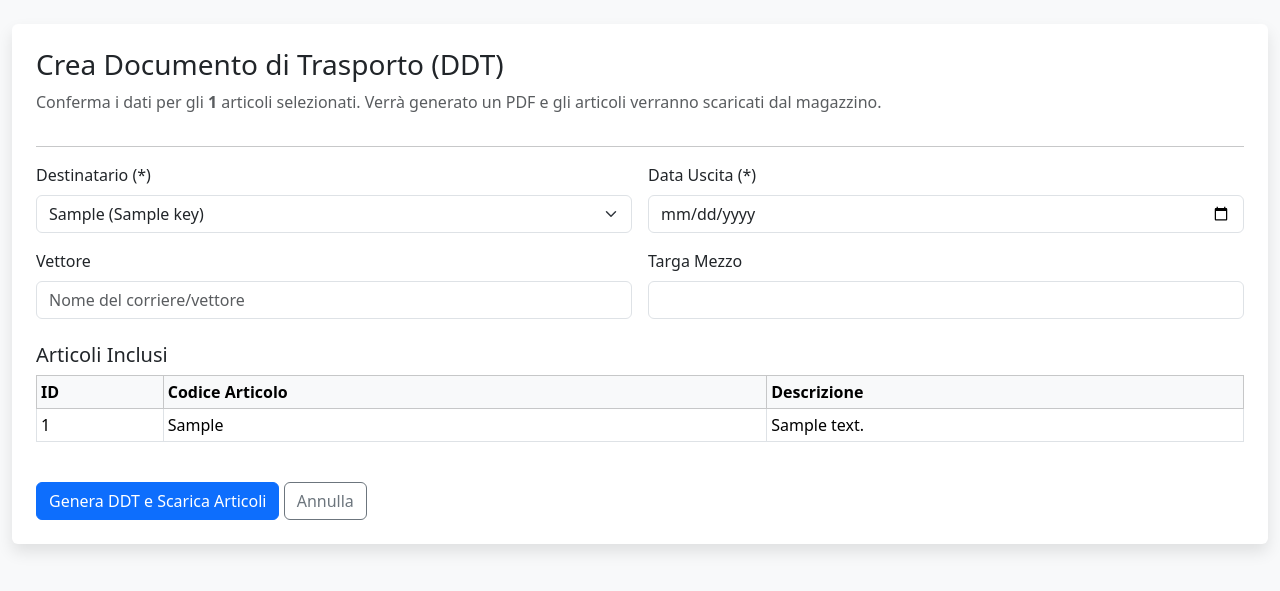
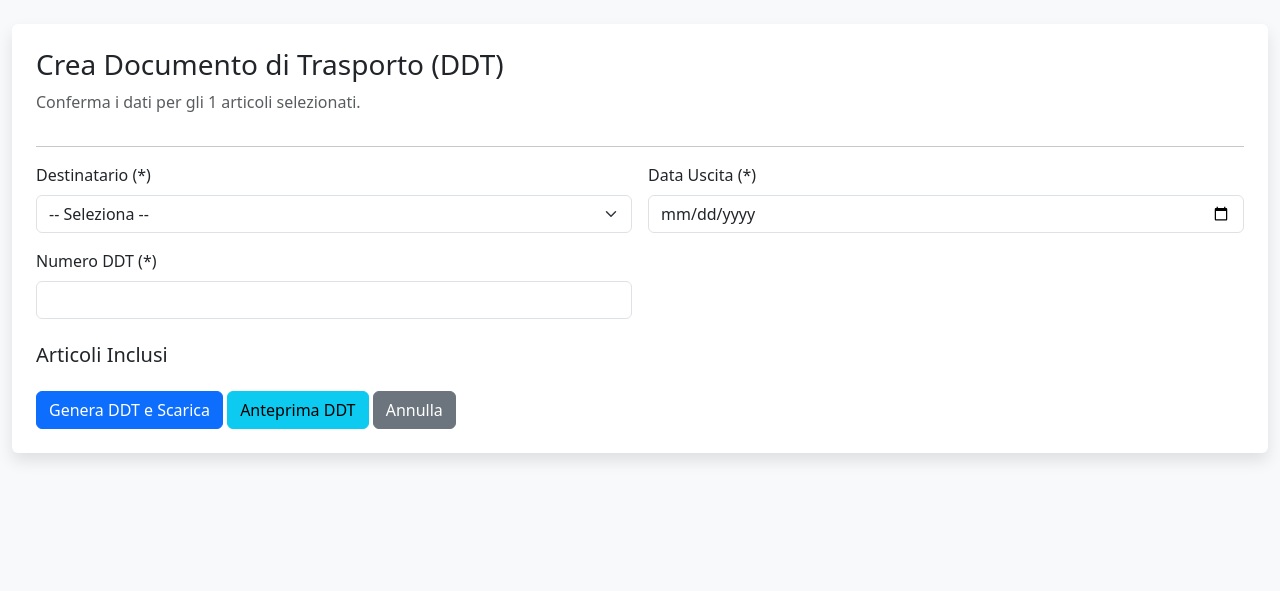
Before and after one commit to Camarsrl/gestionale_web, a Flask app: template templates/ddt_setup.html in a window 1280 px wide. Shown: the part 66-657 px from the top of the page. Run offline with Flask 3, Linux system fonts and the light colour scheme; the visitor is signed in with stand-in values (Sample User, id 1); tables that the repository leaves empty hold one stand-in row (values such as "Sample post"); the template is opened without the code that fills it: values that come from a table or form of the project are taken from there, most other values are stand-ins (such as "Sample title", 1, 10 or a date in 2020).

Commit message:
Update ddt_setup.html

```diff
--- a/templates/ddt_setup.html
+++ b/templates/ddt_setup.html
@@ -2,68 +2,34 @@
 {% block content %}
 <div class="card p-4">
     <h3>Crea Documento di Trasporto (DDT)</h3>
-    <p class="text-muted">
-        Conferma i dati per gli <strong>{{ articoli|length }}</strong> articoli selezionati.
-        Verrà generato un PDF e gli articoli verranno scaricati dal magazzino.
-    </p>
+    <p class="text-muted">Conferma i dati per gli {{ articoli|length }} articoli selezionati.</p>
     <hr>
-
-    <form method="post">
-        {% if csrf_token is defined %}{{ csrf_token() }}{% endif %}
-
-        <div class="row g-3">
+    <form method="POST">
+        <div class="row g-3 mb-4">
             <div class="col-md-6">
-                <label for="destinatario" class="form-label">Destinatario (*)</label>
-                <select name="destinatario_key" id="destinatario" class="form-select" required>
+                <label for="destinatario_key" class="form-label">Destinatario (*)</label>
+                <select name="destinatario_key" id="destinatario_key" class="form-select" required>
+                    <option value="" disabled selected>-- Seleziona --</option>
                     {% for key, dest in destinatari.items() %}
-                        <option value="{{ key }}">{{ dest.ragione_sociale }} ({{ key }})</option>
-                    {% else %}
-                        <option value="" disabled>Nessun destinatario salvato. Aggiungilo da "Gestisci Destinatari".</option>
+                        <option value="{{ key }}">{{ key }}</option>
                     {% endfor %}
                 </select>
             </div>
-
             <div class="col-md-6">
                 <label for="data_uscita" class="form-label">Data Uscita (*)</label>
                 <input type="date" name="data_uscita" id="data_uscita" class="form-control" value="{{ today }}" required>
             </div>
-
             <div class="col-md-6">
-                <label for="vettore" class="form-label">Vettore</label>
-                <input type="text" name="vettore" id="vettore" class="form-control" placeholder="Nome del corriere/vettore">
-            </div>
-
-            <div class="col-md-6">
-                <label for="targa" class="form-label">Targa Mezzo</label>
-                <input type="text" name="targa" id="targa" class="form-control">
+                <label for="n_ddt" class="form-label">Numero DDT (*)</label>
+                <input type="text" name="n_ddt" id="n_ddt" class="form-control" required>
             </div>
         </div>
 
-        <h5 class="mt-4">Articoli Inclusi</h5>
-        <div class="table-responsive" style="max-height: 30vh;">
-            <table class="table table-sm table-bordered align-middle">
-                <thead class="table-light">
-                    <tr>
-                        <th>ID</th>
-                        <th>Codice Articolo</th>
-                        <th>Descrizione</th>
-                    </tr>
-                </thead>
-                <tbody>
-                    {% for art in articoli %}
-                    <tr>
-                        <td>{{ art.id }}</td>
-                        <td>{{ art.codice_articolo }}</td>
-                        <td>{{ art.descrizione | truncate(50) }}</td>
-                    </tr>
-                    {% endfor %}
-                </tbody>
-            </table>
-        </div>
-
+        <h5>Articoli Inclusi</h5>
         <div class="mt-4">
-            <button type="submit" class="btn btn-primary">Genera DDT e Scarica Articoli</button>
-            <a href="{{ url_for('index') }}" class="btn btn-outline-secondary">Annulla</a>
+            <button type="submit" class="btn btn-primary">Genera DDT e Scarica</button>
+            <button type="submit" formaction="{{ url_for('ddt_preview', ids=request.args.get('ids')) }}" formtarget="_blank" class="btn btn-info">Anteprima DDT</button>
+            <a href="{{ url_for('index') }}" class="btn btn-secondary">Annulla</a>
         </div>
     </form>
 </div>
```
